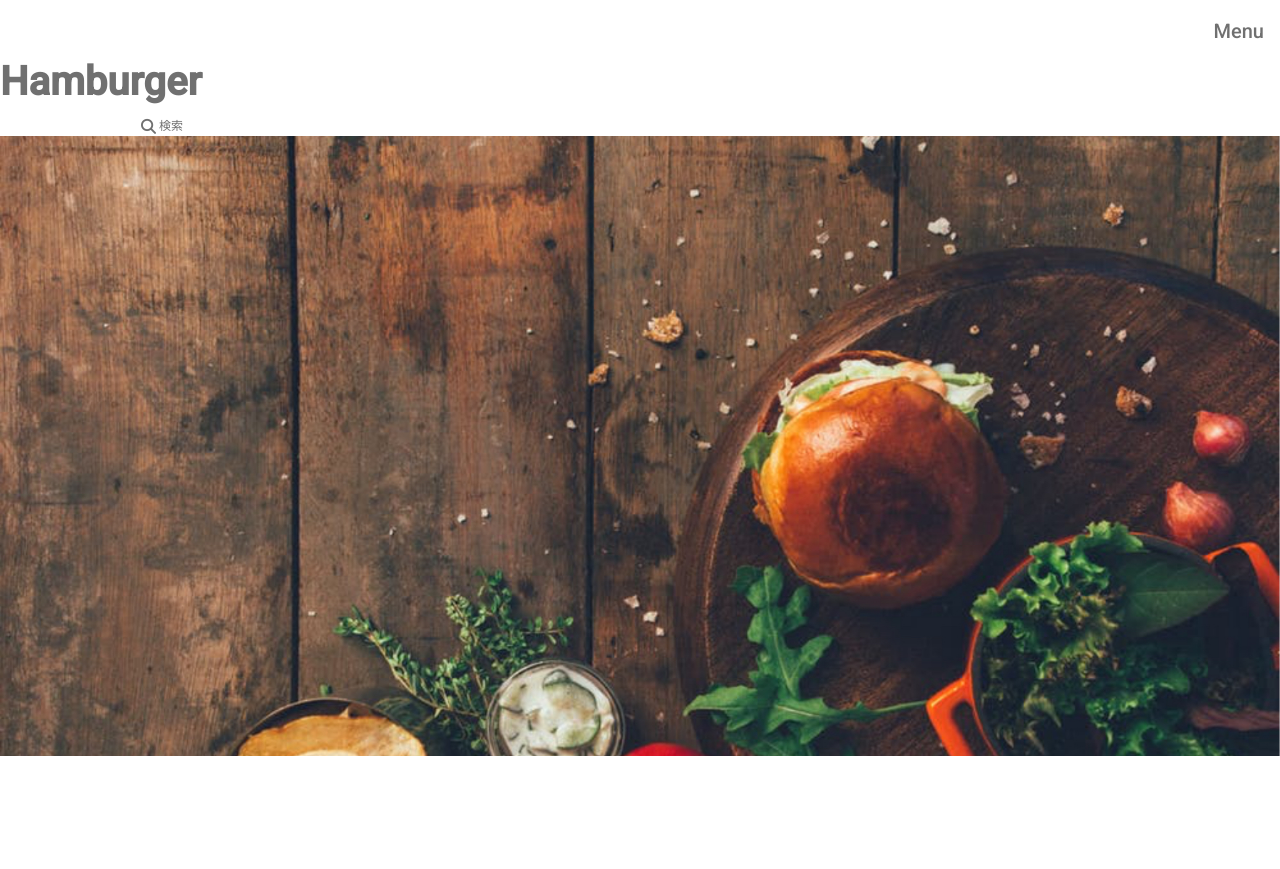
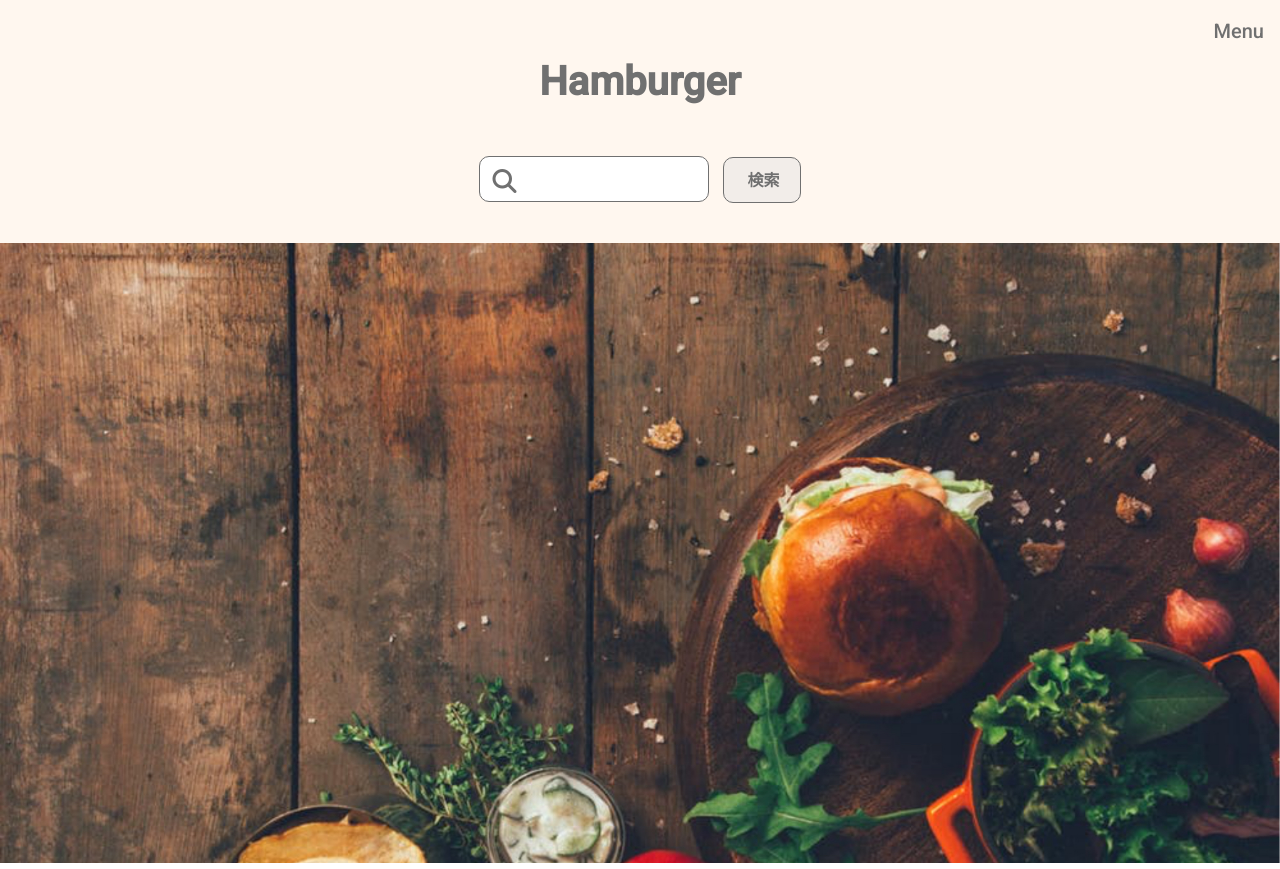
Before and after one commit to yuukitom/hamburger, a PHP site: page / in a window 1280 px wide. Before the commit the page ends 756 px from the top, so only its background shows below. Run offline with PHP 8.4, Linux system fonts and the light colour scheme; some libraries are stand-ins or nearby versions.

Commit message:
20210617_ヘッダー作成中

```diff
--- a/css/style.css
+++ b/css/style.css
@@ -35,22 +35,63 @@ Layout
 /* =========================================================
 object
 ========================================================= */
+.c-button {
+  width: 78px;
+  height: 46px;
+  padding: 12px 23px;
+  border: solid 1px #707070;
+  border-radius: 10px;
+}
+
 .p-header {
   color: #707070;
+  background-color: #FFF7EF;
+  padding-bottom: 40px;
 }
 
 .p-header__gnav {
   font-size: 20px;
   text-align: right;
-  margin: 14px 16px 0 0;
+  margin: 0 16px 0 0;
+  padding-top: 14px;
 }
 
-.p-header__title {
-  font-size: 40px;
-  text-align: center;
+.p-header__top {
+  display: flex;
+  flex-direction: column;
+  align-items: center;
 }
 
 .p-header__topTitle {
   font-size: 4rem;
 }
+
+.p-header__topSearch {
+  position: relative;
+  margin-top: 40px;
+}
+
+.p-header__top input[type="search"] {
+  width: 230px;
+  height: 46px;
+  font-size: 1.8rem;
+  border-radius: 10px;
+  background-color: #fff;
+  border: solid 1.5px #707070;
+  padding-left: 40px;
+}
+
+.p-header__top .fa-search {
+  position: absolute;
+  top: 13px;
+  left: 14px;
+}
+
+.p-header__top input[type="submit"] {
+  font-size: 1.6rem;
+  font-weight: bold;
+  background-color: #F2EDE9;
+  line-height: 1px;
+  margin-left: 12px;
+}
 /*# sourceMappingURL=style.css.map */
--- a/index.html
+++ b/index.html
@@ -18,16 +18,17 @@
           <h1 class="p-header__topTitle">Hamburger</h1>
           <form class="p-header__topSearch" action="#" method="GET">
             <input type="search" name="search">
-            <i class="fas fa-search fa-lg"></i>
-            <input type="submit" name="submit" value="検索">
+            <i class="fas fa-search fa-2x"></i>
+            <input class="c-button" type="submit" name="submit" value="検索">
           </form>
         </div>
       </header>
 
-      <div class="p-mainvisual u--mb80">
+      <div class="p-mainvisual">
         <picture>
-          <source media="(min-width: 600px)" srcset="img/mainvisual-pc.jpg">
-          <img src="img/mainvisual-sp.jpg" alt="mainvisual">
+          <source media="(min-width: 1920px)" srcset="img/mainvisual-pc.jpg">
+          <source media="(min-width: 834px)" srcset="img/mainvisual-pc.jpg">
+          <img src="img/mainvisual-sp@2x.jpg" alt="mainvisual">
         </picture>
       </div>
 
--- a/scss/foundation/_function.scss
+++ b/scss/foundation/_function.scss
@@ -1,3 +1,4 @@
-$base_color: #707070;
+$base_color: #FFF7EF;
+$sub-color: #707070;
 $accent-color: #3C2A10;
 $white-color: #fff;
--- a/scss/object/component/_component.scss
+++ b/scss/object/component/_component.scss
@@ -0,0 +1,7 @@
+.c-button {
+  width: 78px;
+  height: 46px;
+  padding: 12px 23px;
+  border: solid 1px $sub-color;
+  border-radius: 10px;
+}
--- a/scss/object/project/_header.scss
+++ b/scss/object/project/_header.scss
@@ -1,24 +1,51 @@
 .p-header {
-  color: $base_color;
+  color: $sub_color;
+  background-color: $base_color;
+  padding-bottom: 40px;
 }
 
 .p-header__gnav {
   font-size: 20px;
-
   text-align: right;
-  margin: 14px 16px 0 0;
-}
-
-.p-header__title {
-  font-size: 40px;
-  text-align: center;
+  margin: 0 16px 0 0;
+  padding-top: 14px;
 }
 
 .p-header__top {
+  display: flex;
+  flex-direction: column;
+  align-items: center;
   &Title {
     font-size: 4rem;
-
   }
 
+  &Search {
+    position: relative;
+    margin-top: 40px;
+  }
+
+  input[type="search"] {
+    width: 230px;
+    height: 46px;
+    font-size: 1.8rem;
+    border-radius: 10px;
+    background-color: $white-color;
+    border: solid 1.5px $sub-color;
+    padding-left: 40px;
+  }
+
+  .fa-search {
+    position: absolute;
+    top: 13px;
+    left: 14px;
+  }
+
+  input[type="submit"] {
+    font-size: 1.6rem;
+    font-weight: bold;
+    background-color: #F2EDE9;
+    line-height: 1px;
+    margin-left: 12px;
+  }
 
 }
```
Also changed, not shown: 1 other file.
